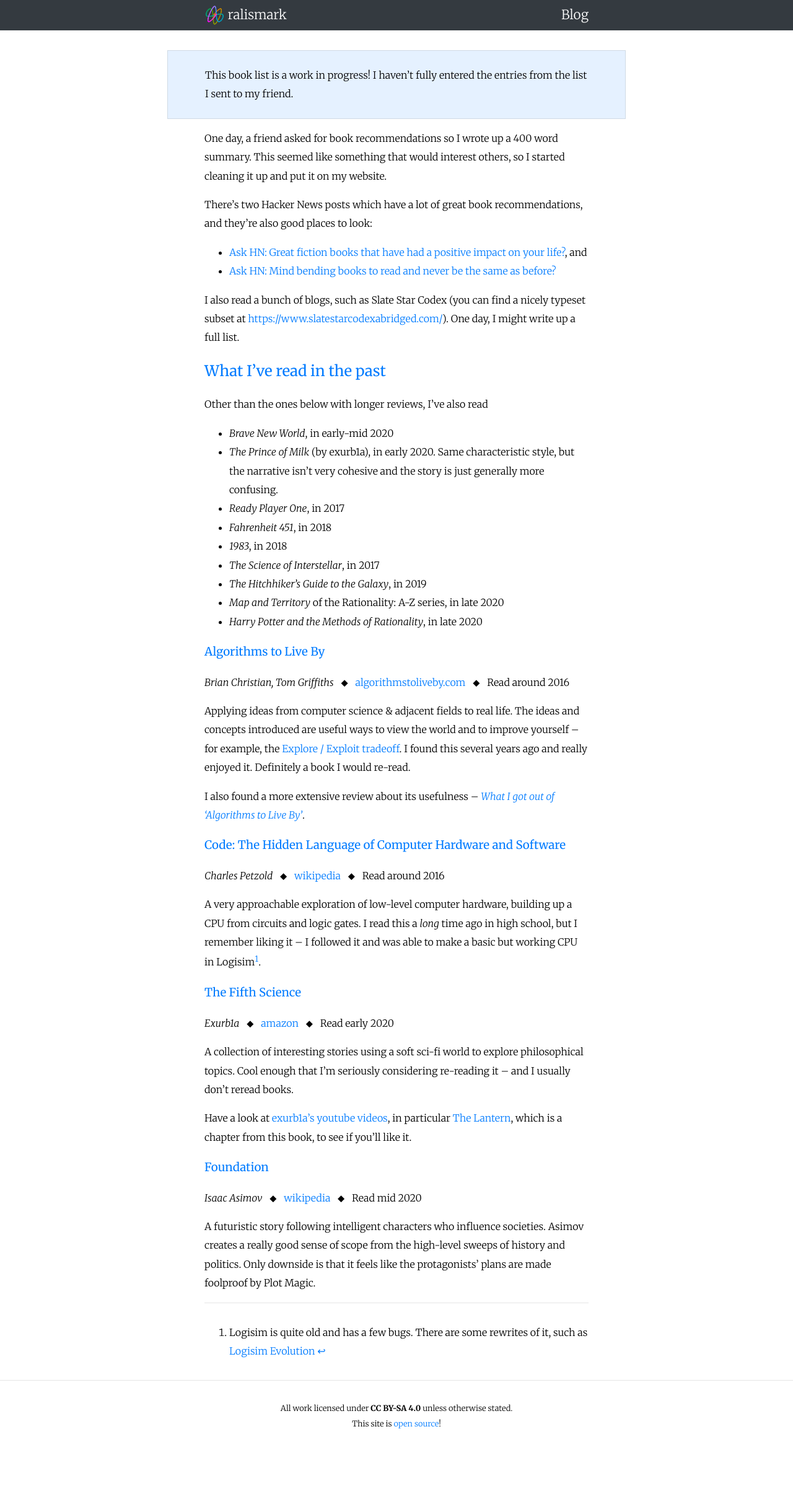
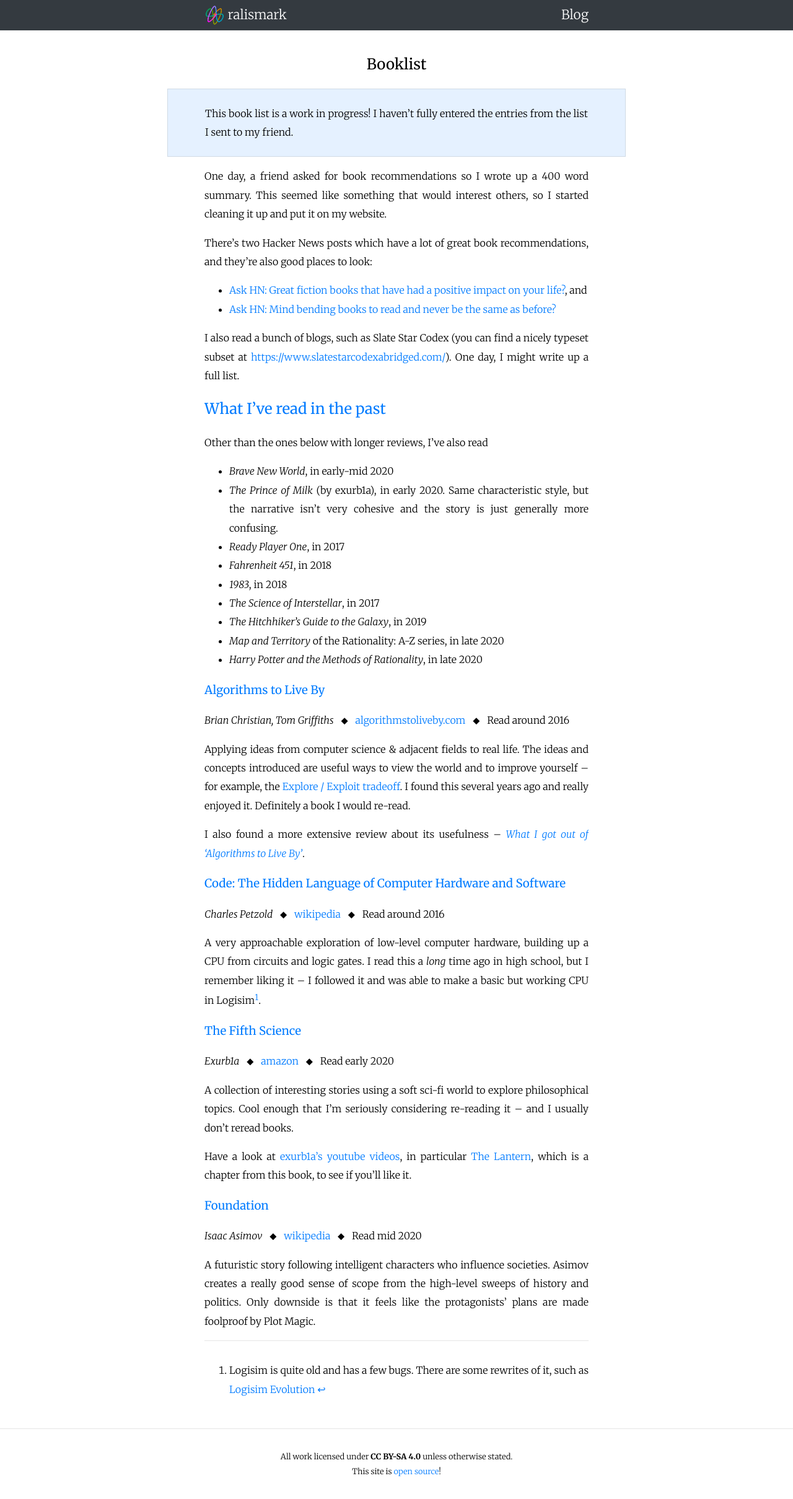
Before and after one commit to ralismark/ralismark.github.io, a Jekyll site: the page built from booklist.md, in a window 1280 px wide. Shown: the whole page at 62% size. Built offline with Jekyll 4.4.1, drawn with Linux system fonts in a browser that asks for light colours; nearby versions of some CDN libraries; before the commit the page ends 2341 px from its top, so only the background shows below that.

Commit message:
Improve styling

```diff
--- /dev/null
+++ b/_layouts/article.html
@@ -0,0 +1,7 @@
+---
+layout: default
+---
+
+<article class="bounded">
+	{{ content }}
+</article>
--- a/_sass/foundation.scss
+++ b/_sass/foundation.scss
@@ -37,6 +37,8 @@
 h1, h2, h3, h4, h5, h6 {
 	font-weight: 500;
 }
+
+h1 { text-align: center; }
 
 // make KaTeX the right size
 .katex {
--- a/booklist.md
+++ b/booklist.md
@@ -1,7 +1,9 @@
 ---
-layout: default
+layout: article
 title: Book list
 ---
+
+<h1>Booklist</h1>
 
 > This book list is a work in progress! I haven't fully entered the entries from the list I sent to my friend.
 
```
